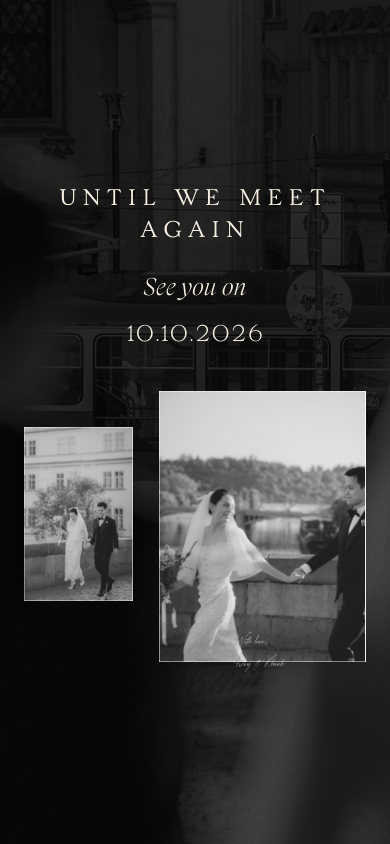
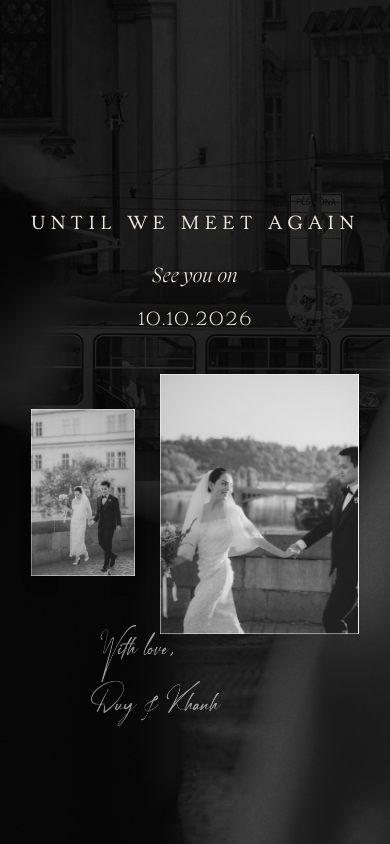
Before and after one commit to trendingfox203/wedding, a Next.js app: page / in a window 390 px wide. Shown: the part 8930-9774 px from the top of the page. Built offline with nearby package versions, Linux system fonts and the light colour scheme; a web font is replaced by a local one.

Commit message:
Update UntilWeMeetAgainSection.tsx

```diff
--- a/components/UntilWeMeetAgainSection.tsx
+++ b/components/UntilWeMeetAgainSection.tsx
@@ -35,14 +35,14 @@ export function UntilWeMeetAgainSection() {
       <Image src="/images/until-we-meet-bg-v3.jpg" alt="" fill className="object-cover grayscale" />
       <div className="absolute inset-0 bg-ink/60" />
 
-      <div className="relative mx-auto flex max-w-6xl flex-col items-center gap-10 px-6 sm:flex-row sm:items-center sm:justify-between sm:gap-44">
+      <div className="relative mx-auto flex max-w-6xl flex-col items-center gap-10 px-6  sm:w-[90vw]  sm:flex-row sm:items-center sm:justify-between sm:gap-44">
         <Reveal className="flex flex-col items-center gap-4 text-center">
-          <h2 className="font-velour text-2xl uppercase tracking-[0.25em] sm:text-3xl">
+          <h2 className="font-velour text-xl uppercase tracking-[0.25em] sm:text-3xl">
             {closing.heading}
           </h2>
           {/* <div className="h-px w-14 bg-cream/70" /> */}
-          <p className="font-gt-italic mt-2 text-2xl">{closing.subheading}</p>
-          <p className="font-velour-light text-2xl uppercase tracking-wide">
+          <p className="font-gt-italic mt-2 text-xl sm:text-2xl">{closing.subheading}</p>
+          <p className="font-velour-light text-xl sm:text-2xl uppercase tracking-wide">
             {formatWeddingDateShort()}
           </p>
           {/* <div className="h-px w-14 bg-cream/70" /> */}
@@ -83,8 +83,9 @@ export function UntilWeMeetAgainSection() {
           bottom of the 1920×1080 reference frame — expressed as percentages
           of the section so it scales with the viewport instead of being
           pinned to a fixed pixel spot. */}
+      {/* Dành cho Desktop (chỉ hiện trên sm trở lên) */}
       <div
-        className="absolute"
+        className="absolute hidden sm:block"
         style={{
           left: `${(1150 / 1920) * 100}%`,
           bottom: `${(148 / 1080) * 100}%`,
@@ -94,6 +95,19 @@ export function UntilWeMeetAgainSection() {
       >
         <Image src="/images/frame9_handsignn.png" alt="" fill className="object-contain" />
       </div>
+
+      {/* Dành cho Mobile (chỉ hiện dưới sm) */}
+      <div
+        className="absolute block sm:hidden"
+        style={{
+          left: "16%",
+          bottom: "14%",
+          width: "48%",
+          height: "12%",
+        }}
+      >
+        <Image src="/images/frame9_handsignn.png" alt="" fill className="object-contain" />
+      </div>
     </section>
   );
 }
```
